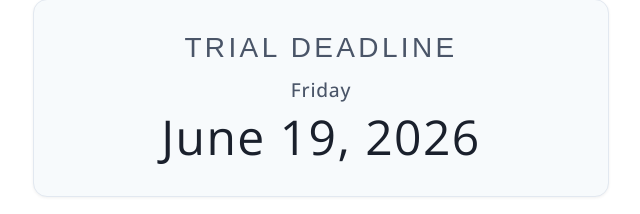
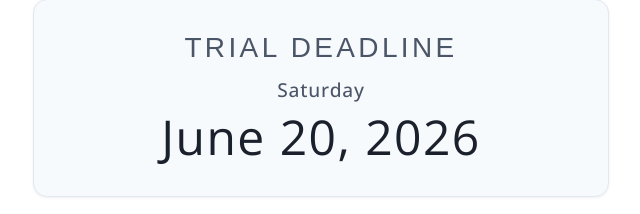
Before and after one commit to krisztianc/speedy-trial-calculator, a Next.js app: page / in a window 1280 px wide. Shown: the part 503-717 px from the top of the page, without its empty margins (319-959 px from the left). Built offline with nearby package versions, Linux system fonts and the light colour scheme; a web font is replaced by a local one.

Commit message:
fix default date to today

```diff
--- a/app/page.tsx
+++ b/app/page.tsx
@@ -16,7 +16,13 @@ const DayPicker = dynamic(
   { ssr: false, loading: () => null },
 );
 
-const DEFAULT_COMMENCE = "2026-03-21";
+function getTodayString() {
+  const today = new Date();
+  const yyyy = today.getFullYear();
+  const mm = String(today.getMonth() + 1).padStart(2, "0");
+  const dd = String(today.getDate()).padStart(2, "0");
+  return `${yyyy}-${mm}-${dd}`;
+}
 
 function parseDateInput(value: string): Date | null {
   const parts = value.split("-").map(Number);
@@ -56,7 +62,7 @@ function mergeIntervals(
 }
 
 export default function Home() {
-  const [commenceStr, setCommenceStr] = useState(DEFAULT_COMMENCE);
+  const [commenceStr, setCommenceStr] = useState(getTodayString());
   const [inCustody, setInCustody] = useState(false);
   const [calendarOpen, setCalendarOpen] = useState(false);
   const [excludedOpen, setExcludedOpen] = useState(false);
```
